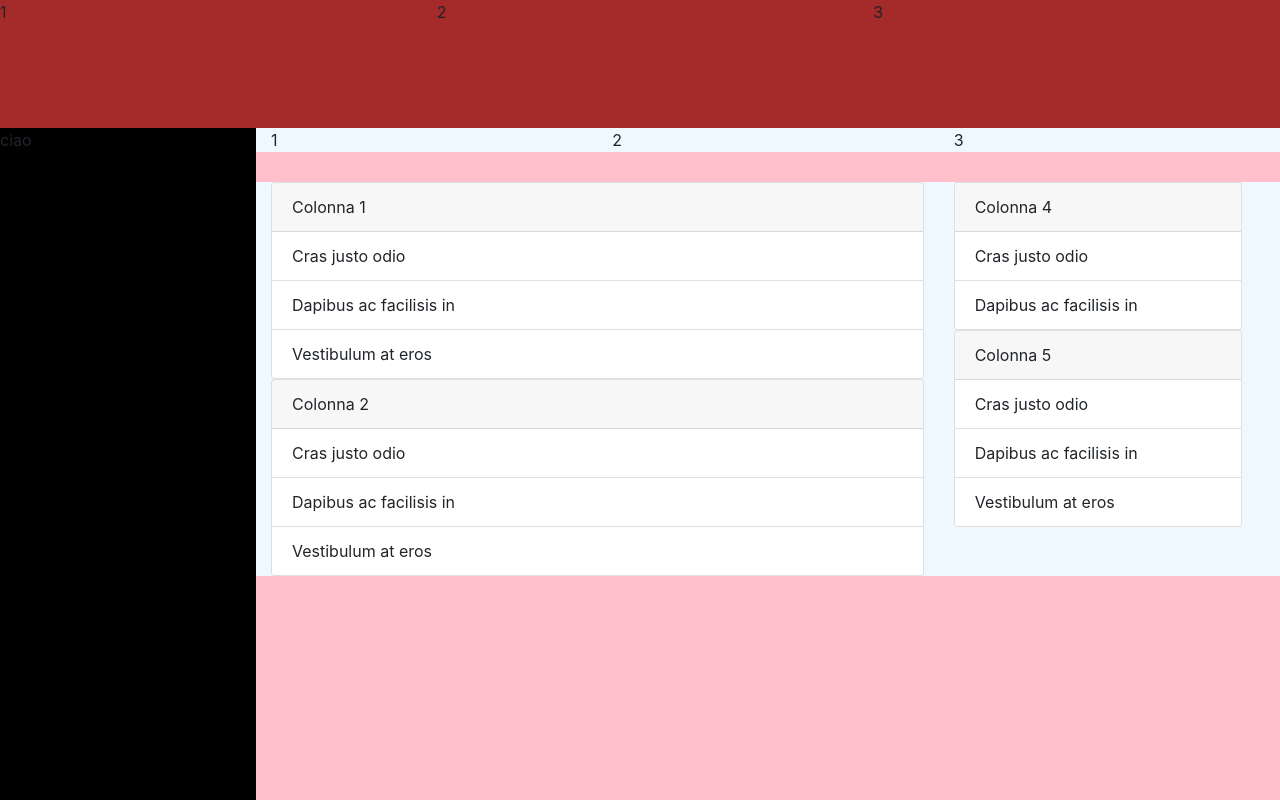
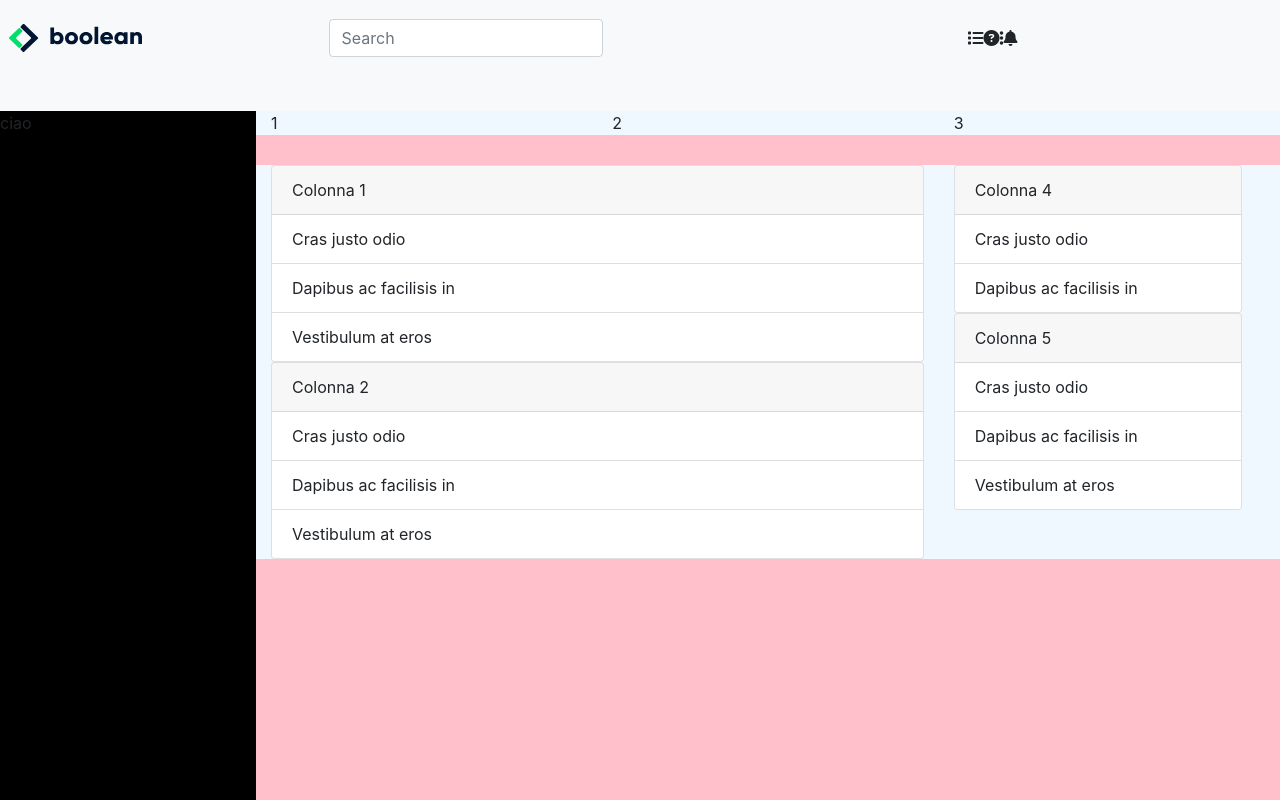
Before and after one commit to vittoriaromano/html-css-bootstrap-dashboard, a plain HTML site: page index.html in a window 1280 px wide. Drawn offline with nearby package versions, Linux system fonts and the light colour scheme.

Commit message:
logo-header

```diff
--- a/css/style.css
+++ b/css/style.css
@@ -1,11 +1,11 @@
 .ms-cont{
-    height: 8rem;
-    background-color: brown;
+    height: 6.9375rem;
+    background-color: #f8f9fa;
 }
 
 #left,
 #right{
-    height: calc(100vh - 8rem);
+    height: calc(100vh - 6.9375rem);
 }
 
 #left{
@@ -16,10 +16,9 @@
 #right{
     background-color: pink;
     width: 80%;
-}
-.right{
     overflow-y: scroll;
 }
+
 
 #right .row{
     background-color: aliceblue;
--- a/index.html
+++ b/index.html
@@ -15,10 +15,29 @@
     <!-- header -->
     <header>
         <div class="ms-cont">
-            <div class="row">
-                <div class="col">1</div>
-                <div class="col">2</div>
-                <div class="col">3</div>
+            <div class="row justify-content-center align-items-center">
+                <div class="col-3 p-0">
+                    <img class="img-fluid col-md-7 d-lg-none" src="img/mobile-logo.png" alt="logo">
+                    <img class=" d-none d-lg-block p-4"src="img/logo.svg" alt="logo grande">
+
+                </div>
+                <div class="col-6 p-0">
+                    <nav class="navbar navbar-light bg-light">
+                        <form class="form-inline">
+                          <input class="form-control mr-sm-2" type="search" placeholder="Search" aria-label="Search">
+                        </form>
+                      </nav>
+                </div>
+                <div class="col-3 p-0 d-flex">
+                    <div class=" fs-6"><i class="fa-solid fa-list"></i></div>
+                    <div class=" fs-6"><i class="fa-solid fa-circle-question"></i></div>
+                    <div class="fs-6"><i class="fa-solid fa-ellipsis-vertical"></i></div>
+                    <div class="fs-6"><i class="fa-solid fa-bell"></i></div>
+
+
+
+
+                </div>
             </div>
         </div>
     </header>
@@ -28,7 +47,7 @@
         <section id="left" >
             ciao
         </section>
-        <section id="right" class="right">
+        <section id="right">
             <div class="row">
                 <div class="col">1</div>
                 <div class="col">2</div>
```
Also changed, not shown: img/logo.svg (added), img/mobile-logo.png (added).
